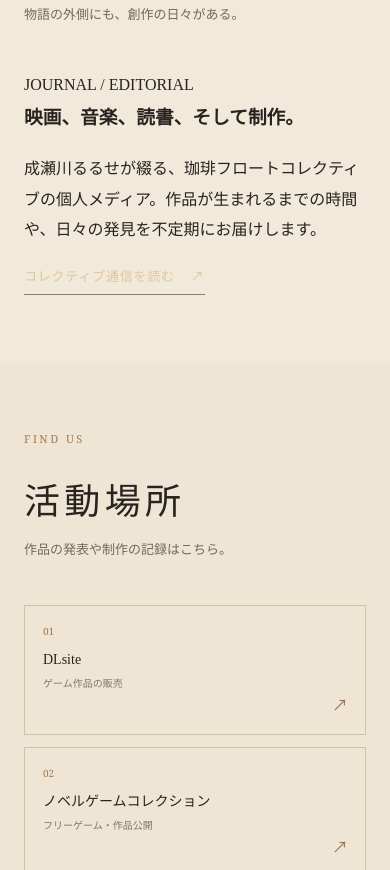
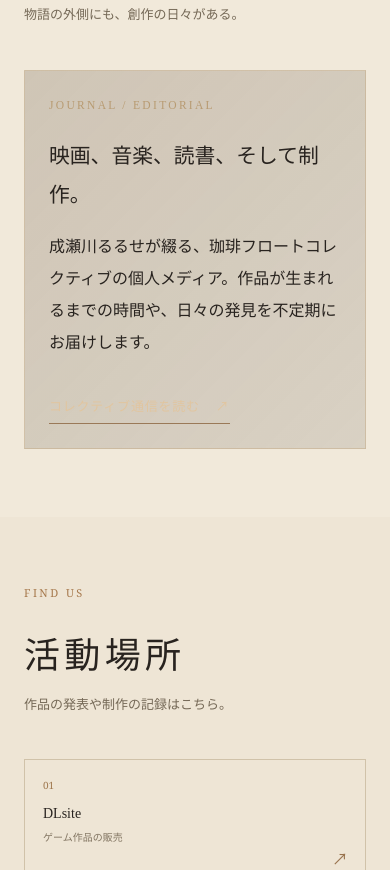
Before and after one commit to Coffee-float/coffee-float-collective, a plain HTML site: page index.html in a window 390 px wide. Shown: the part 3760-4630 px from the top of the page. Drawn offline with Linux system fonts and the light colour scheme.

Commit message:
Add journal panel styles to style.css
Added styles for the journal panel and its elements.

```diff
--- a/style.css
+++ b/style.css
@@ -127,5 +127,44 @@ h1 { font-size: clamp(34px, 5.4vw, 64px); line-height: 1.55; letter-spacing: .08
   .brand-name { font-size: 12px; }
   .link-grid { grid-template-columns: 1fr; }
   .music-panel { align-items: flex-start; flex-direction: column; }
+
+/* Collective Journal */
+.journal-panel {
+  position: relative;
+  padding: 3rem;
+  border: 1px solid rgba(194, 164, 119, 0.35);
+  background: linear-gradient(135deg, rgba(87, 69, 52, 0.22), rgba(40, 35, 31, 0.12));
+}
+
+.journal-label {
+  margin-bottom: 1.2rem;
+  color: #b89b72;
+  font-size: 0.72rem;
+  letter-spacing: 0.2em;
+}
+
+.journal-panel h3 {
+  margin: 0 0 1rem;
+  font-family: Georgia, serif;
+  font-size: clamp(1.3rem, 3vw, 2rem);
+  font-weight: 500;
+}
+
+.journal-panel p {
+  max-width: 650px;
+  line-height: 2;
+}
+
+.journal-panel .text-link {
+  display: inline-block;
+  margin-top: 1rem;
+}
+
+@media (max-width: 600px) {
+  .journal-panel {
+    padding: 1.5rem;
+  }
+}
+
   .desktop-only { display: none; }
 }
```
